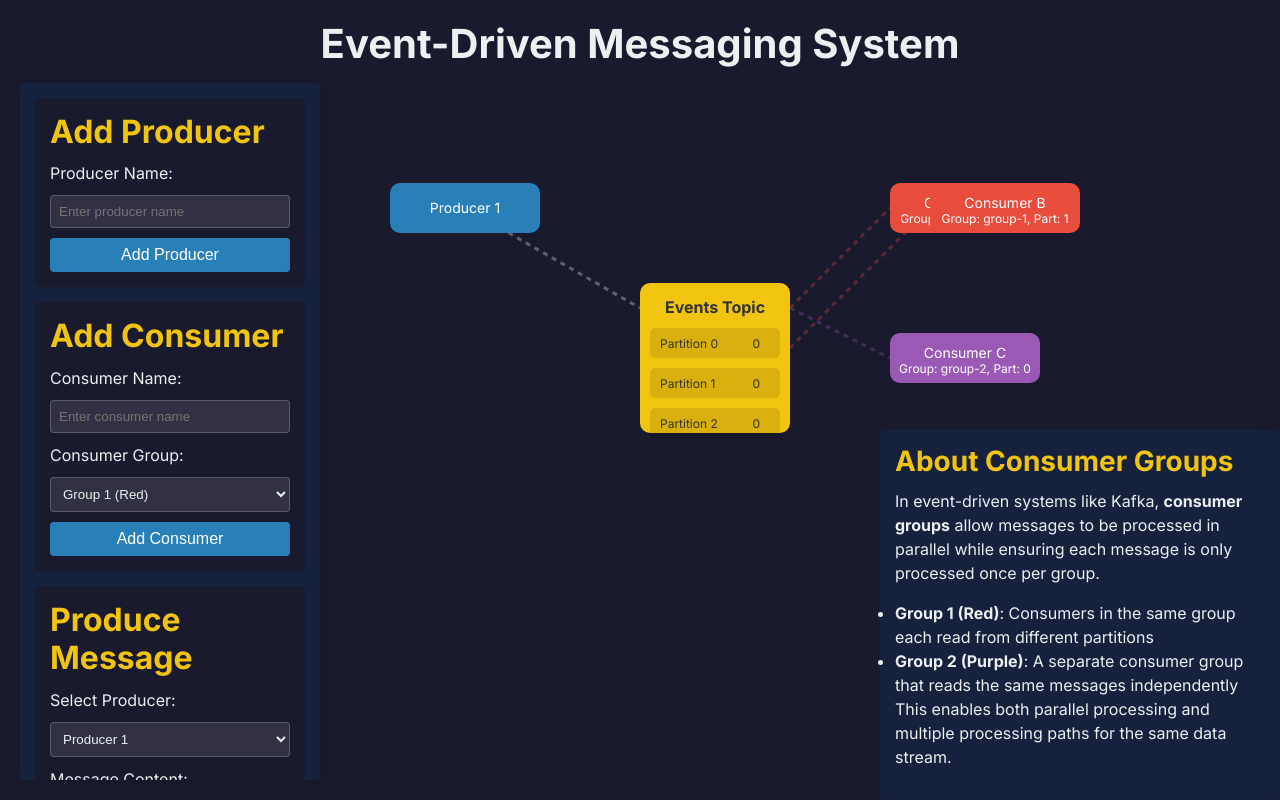
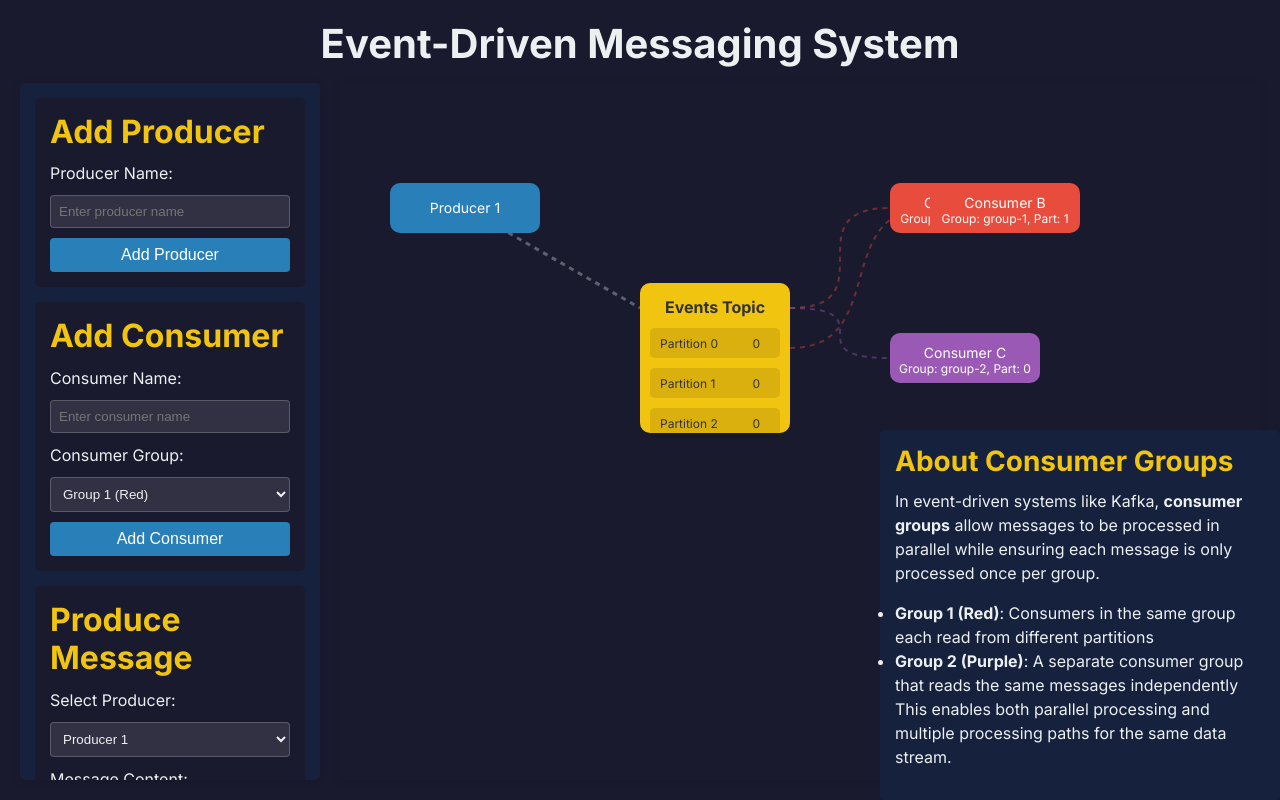
Before and after one commit to ohall/event-driven, a Svelte app: page / in a window 1280 px wide. Built offline with nearby package versions, Linux system fonts and the light colour scheme.

Commit message:
vibe coding

```diff
--- a/src/App.svelte
+++ b/src/App.svelte
@@ -359,14 +359,15 @@
         {/each}
 
         {#each $systemStore.consumers as consumer}
-          <line
-            x1={$systemStore.topics[0].position.x + 150}
-            y1={$systemStore.topics[0].position.y + 25 + consumer.partition * 40}
-            x2={consumer.position.x}
-            y2={consumer.position.y + 25}
-            stroke={consumer.group === 'group-1' ? 'rgba(231,76,60,0.3)' : 'rgba(155,89,182,0.3)'}
-            stroke-width="3"
+          <path
+            d={`M${$systemStore.topics[0].position.x + 150} ${$systemStore.topics[0].position.y + 25 + consumer.partition * 40}
+                C${$systemStore.topics[0].position.x + 250} ${$systemStore.topics[0].position.y + 25 + consumer.partition * 40},
+                ${consumer.position.x - 100} ${consumer.position.y + 25},
+                ${consumer.position.x} ${consumer.position.y + 25}`}
+            stroke={consumer.group === 'group-1' ? 'rgba(231,76,60,0.4)' : 'rgba(155,89,182,0.4)'}
+            stroke-width="2"
             stroke-dasharray="5,5"
+            fill="none"
           />
         {/each}
 
```
